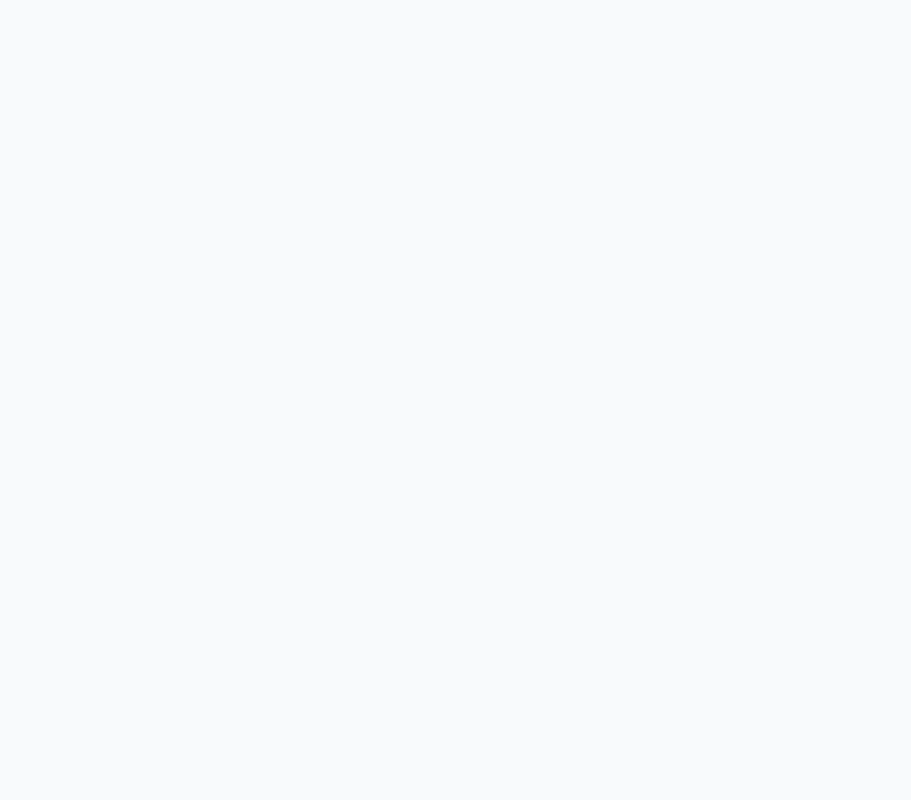
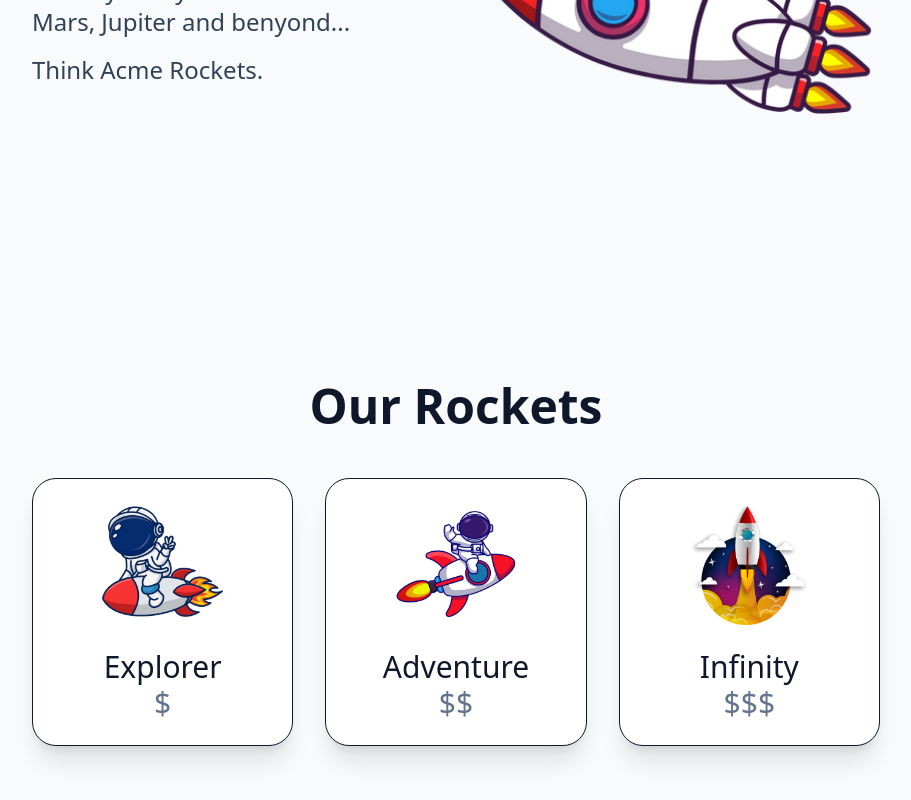
Before and after one commit to BlackCoder56/acmeRockets_site, a Vue app: page / in a window 1280 px wide. Shown: the part 558-1358 px from the top of the page, without its empty margins (184-1095 px from the left). Before the commit the page ends 800 px from the top, so only its background shows below. Built offline with nearby package versions, Linux system fonts and the light colour scheme.

Commit message:
rockets section

```diff
--- a/src/App.vue
+++ b/src/App.vue
@@ -3,12 +3,14 @@
 // import TheWelcome from './components/TheWelcome.vue'
 import Navbar from './components/Navbar.vue';
 import Hero from './components/Hero.vue';
+import Rockets from './components/Rockets.vue';
 </script>
 
 <template>
   <Navbar />
   <main class="max-w-4xl mx-auto">
         <Hero />
+        <Rockets />
   </main>
   <!-- <h1 class="text-5xl font-bold underline text-slate-800">
     Hello world!
--- a/src/components/Hero.vue
+++ b/src/components/Hero.vue
@@ -1,5 +1,5 @@
 <template>
-    <section id="hero" class="flex flex-col-reverse justify-center sm:flex-row p-6 items-center gap-8 mb-12 scroll-mt-40">
+    <section id="hero" class="flex flex-col-reverse justify-center sm:flex-row p-6 items-center gap-8 mb-12 scroll-mt-40 w-full h-screen">
         <article class="sm:w-1/2">
             <h2 class="max-w-md text-4xl font-bold text-center sm:text-5xl sm:text-left text-slate-900 dark:text-white">
                 We Boldy Go <span class="text-indigo-700 dark:text-indigo-300">Where No Rockets</span> Has Gone Before...
--- /dev/null
+++ b/src/components/Rockets.vue
@@ -0,0 +1,31 @@
+<template>
+    <section id="rockets" class="p-6 my-12 scroll-mt-20">
+            <h2 class="text-4xl font-bold text-center sm:text-5xl mb-6 text-slate-900 dark:text-white">
+                Our Rockets
+            </h2>
+            <ul class="list-none mx-auto my-12 flex flex-col sm:flex-row items-center gap-8">
+                <li class="w-2/3 sm:w-5/6 flex flex-col items-center border border-solid border-slate-900 dark:border-gray-100 bg-white dark:bg-black py-6 px-2 rounded-3xl shadow-xl">
+                    <img src="../assets/img/rocketman.png" alt="Explorer" class="w-1/2 mb-6">
+                    <h3 class="text-3xl text-center text-slate-900 dark:text-white">Explorer</h3>
+                       <p class="hidden sm:block text-3xl text-center text-slate-500 dark:text-slate-400">$</p>
+                       <p class="sm:hidden text-3xl text-center text-slate-500 dark:text-slate-400">Affordable Exploration</p>
+                </li>
+
+                <li class="w-2/3 sm:w-5/6 flex flex-col items-center border border-solid border-slate-900 dark:border-gray-100 bg-white dark:bg-black py-6 px-2 rounded-3xl shadow-xl">
+                    <img src="../assets/img/rocketride.png" alt="Explorer" class="w-1/2 mb-6">
+                    <h3 class="text-3xl text-center text-slate-900 dark:text-white">Adventure</h3>
+                       <p class="hidden sm:block text-3xl text-center text-slate-500 dark:text-slate-400">$$</p>
+                       <p class="sm:hidden text-3xl text-center text-slate-500 dark:text-slate-400">Best selling Rocket</p>
+                </li>
+
+                <li class="w-2/3 sm:w-5/6 flex flex-col items-center border border-solid border-slate-900 dark:border-gray-100 bg-white dark:bg-black py-6 px-2 rounded-3xl shadow-xl">
+                    <img src="../assets/img/rocketlaunch.png" alt="infinity " class="w-1/2 mb-6">
+                    <h3 class="text-3xl text-center text-slate-900 dark:text-white">Infinity</h3>
+                       <p class="hidden sm:block text-3xl text-center text-slate-500 dark:text-slate-400">$$$</p>
+                       <p class="sm:hidden text-3xl text-center text-slate-500 dark:text-slate-400">Luxury Starship Exploration</p>
+                </li>
+            </ul>
+
+        </section>
+
+</template>
```
